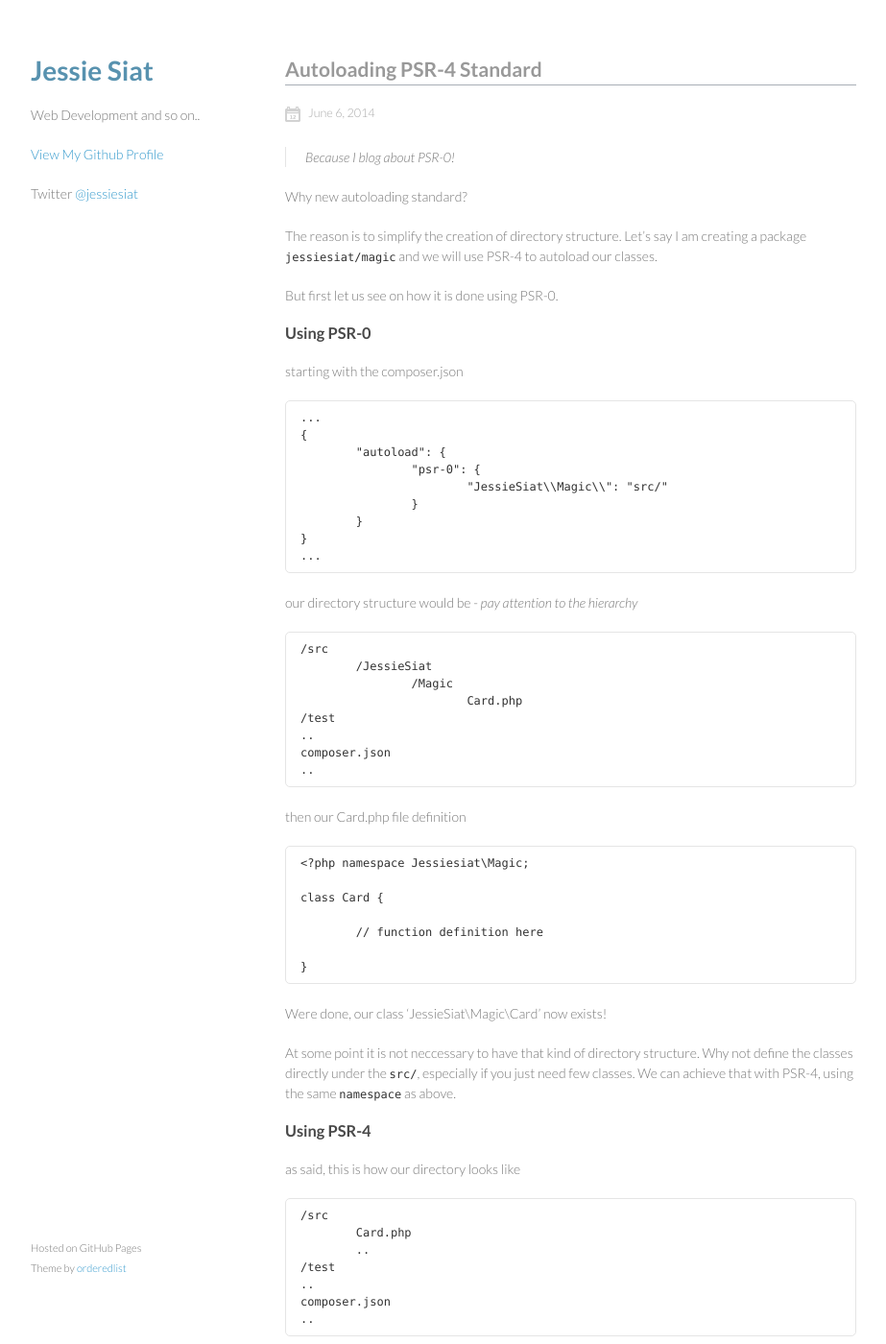
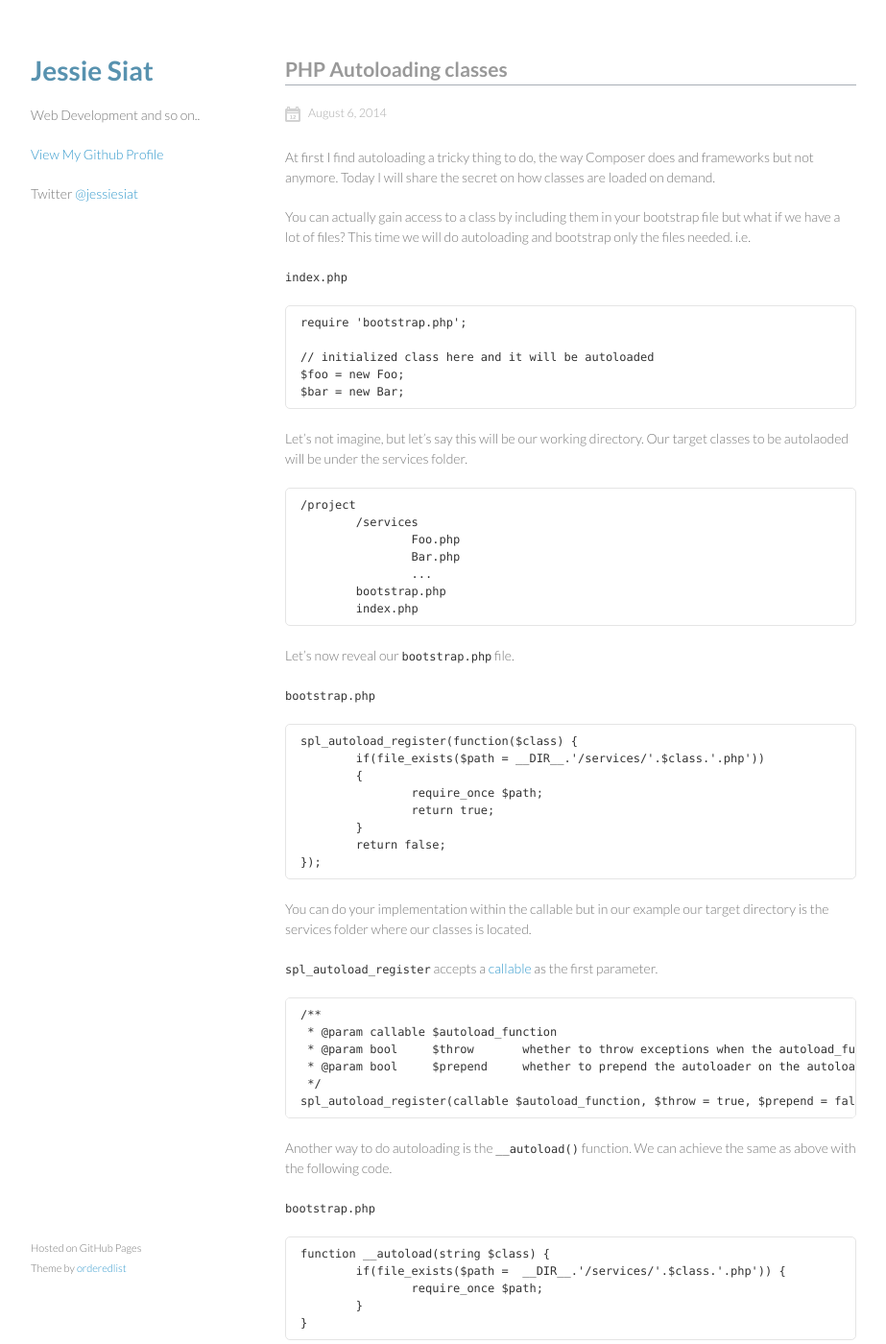
Before and after one commit to jessiesiat/jessiesiat.github.com, a Jekyll site: the page built from index.html, in a window 1280 px wide and 1400 px high. Shown: the whole window at 96% size, without its empty margins (178-1101 px from the left). Built offline with Jekyll 4.4.1, drawn with Linux system fonts in a browser that asks for light colours; some of the changed text lies outside the part shown.

Commit message:
new post - php autoloading classes

```diff
--- a/_layouts/post.html
+++ b/_layouts/post.html
@@ -18,7 +18,7 @@
         <h1><a href="http://jessiesiat.github.com/">Jessie Siat</a></h1>
         <p>Web Development and so on..</p>
         <p><a href="https://github.com/jessiesiat" title="View My Github Profile">
-          View My Github Profile</a></p>
+          My Github Profile</a></p>
         <p class="view">Twitter <a href="https://twitter.com/jessiesiat">@jessiesiat</a>
         </p>
       </header>
--- /dev/null
+++ b/_posts/2014-8-6-php-autoloading-classes.md
@@ -0,0 +1,71 @@
+---
+layout: post
+title: PHP Autoloading classes
+comments: true
+---
+
+At first I find autoloading a tricky thing to do, the way Composer does and frameworks but not anymore.
+Today I will share the secret on how classes are loaded on demand.
+
+You can actually gain access to a class by including them in your bootstrap file but what if we have a lot of files? This time we will do autoloading and bootstrap only the files needed.
+i.e.
+
+`index.php`
+
+	require 'bootstrap.php';
+
+	// initialized class here and it will be autoloaded
+	$foo = new Foo;
+	$bar = new Bar;
+
+Let's not imagine, but let's say this will be our working directory. Our target classes to be autolaoded will be under the services folder.
+
+	/project
+		/services
+			Foo.php
+			Bar.php
+			...
+		bootstrap.php
+		index.php
+
+Let's now reveal our `bootstrap.php` file.
+
+`bootstrap.php`
+
+	spl_autoload_register(function($class) {
+		if(file_exists($path = __DIR__.'/services/'.$class.'.php'))
+		{
+			require_once $path;
+			return true;
+		}
+		return false;
+	});
+
+You can do your implementation within the callable but in our example our target directory is the services folder where our classes is located.
+
+`spl_autoload_register` accepts a [callable](http://php.net/manual/en/language.types.callable.php) as the first parameter.
+
+	/**
+	 * @param callable $autoload_function
+	 * @param bool     $throw 	whether to throw exceptions when the autoload_function cannot be registered.
+	 * @param bool     $prepend 	whether to prepend the autoloader on the autoload stack
+	 */
+	spl_autoload_register(callable $autoload_function, $throw = true, $prepend = false)
+
+Another way to do autoloading is the `__autoload()` function. We can achieve the same as above
+with the following code.
+
+`bootstrap.php`
+
+	function __autoload(string $class) {
+		if(file_exists($path =  __DIR__.'/services/'.$class.'.php')) {
+			require_once $path;
+		}
+	}
+
+By default `spl_autoload_register` replace the engine cache for `__autoload()` function. So if you
+definde a `spl_autoload_register` then it will be use.
+
+The use of `__autoload()` is discourage and may be depreciated or remove later on in favor of `spl_autoload_register` because the later provides a more flexible alternative for autoloading classes.
+
+Let me know your comments!
```
Also changed, not shown: 1 other file.
